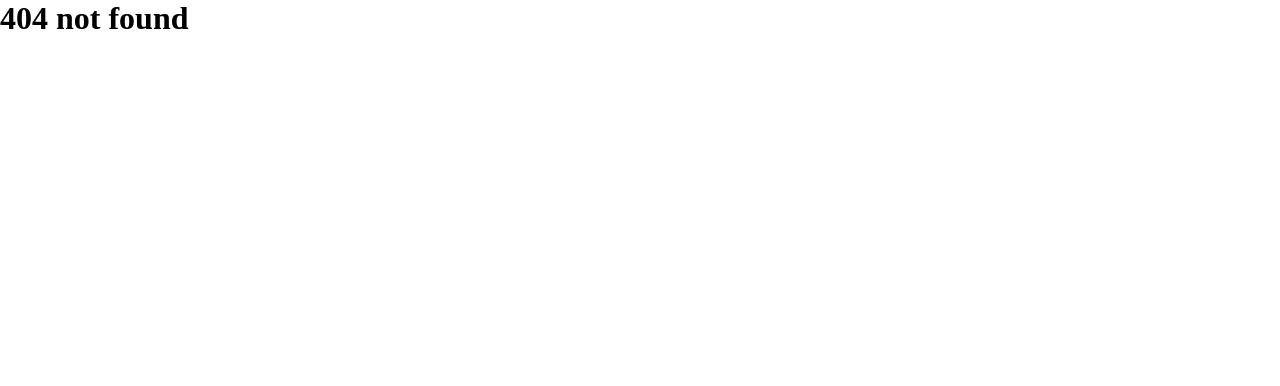
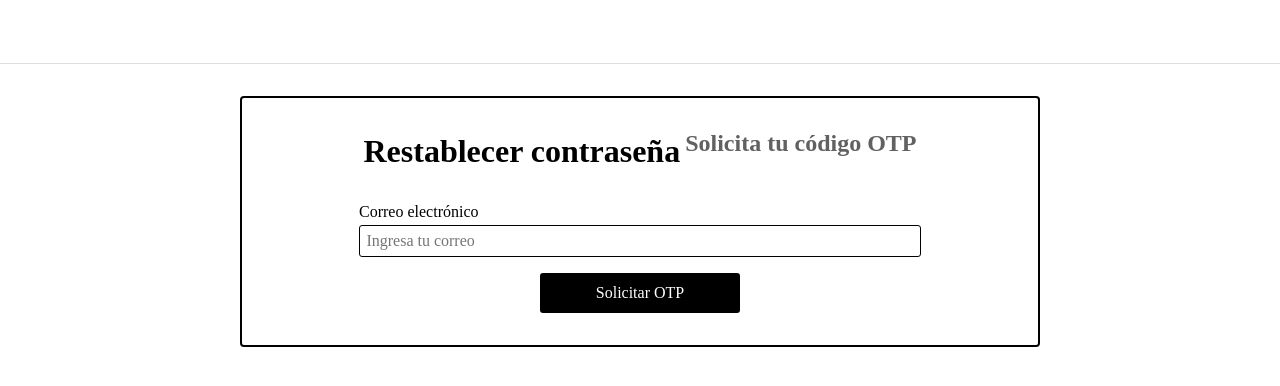
Before and after one commit to MerelesLautaro/Professional-Practice-Project-E-commerce, a React (Vite) app in the folder frontend/: page /send-otp in a window 1280 px wide. Before the commit this address had no page. Shown: the top 386 px of the page. Built offline with nearby package versions, Linux system fonts and the light colour scheme; a web font is replaced by a local one.

Commit message:
EC-30 | AUT-004 - Implementa solicitud de OTP para restablecimiento de contraseña (/send-otp)

```diff
--- a/frontend/package.json
+++ b/frontend/package.json
@@ -16,6 +16,7 @@
     "react-dom": "^19.1.0",
     "react-icons": "^5.5.0",
     "react-router": "^7.6.2",
+    "react-router-dom": "^7.8.2",
     "yup": "^1.6.1"
   },
   "devDependencies": {
--- a/frontend/src/Pages/index.jsx
+++ b/frontend/src/Pages/index.jsx
@@ -1,4 +1,6 @@
-import RegisterScreen from "./register/RegisterScreen"
-import DashboardScreen from "./dashboard.jsx/DashboardScreen"
 
-export {RegisterScreen, DashboardScreen}
+import RegisterScreen from "./register/RegisterScreen";
+import DashboardScreen from "./dashboard.jsx/DashboardScreen";
+import SendOtpScreen from "./sendOtp/SendOtpScreen";
+
+export { RegisterScreen, DashboardScreen, SendOtpScreen };
--- /dev/null
+++ b/frontend/src/Pages/sendOtp/SendOtpScreen.jsx
@@ -0,0 +1,7 @@
+import SendOtp from "../../features/sendOtp/SendOtp";
+
+function SendOtpScreen() {
+  return <SendOtp />;
+}
+
+export default SendOtpScreen;
--- a/frontend/src/Router/index.jsx
+++ b/frontend/src/Router/index.jsx
@@ -1,5 +1,5 @@
 import { createBrowserRouter } from "react-router";
-import { RegisterScreen, DashboardScreen } from "../Pages";
+import { RegisterScreen, DashboardScreen, SendOtpScreen } from "../Pages";
 import MainLayout from "../shared/components/layouts/MainLayout";
 import DashboardLayout from "../shared/components/layouts/dashboard/DashboardLayout"
 
@@ -8,7 +8,8 @@ export const Router = createBrowserRouter([
     path: '/',
     element: <MainLayout />,
     children: [
-      { path: 'register', element: <RegisterScreen /> },
+  { path: 'register', element: <RegisterScreen /> },
+  { path: 'send-otp', element: <SendOtpScreen /> },
     ],
   },
 
--- /dev/null
+++ b/frontend/src/features/sendOtp/SendOtp.jsx
@@ -0,0 +1,54 @@
+import { Container, DynamicForm } from "../../shared/components";
+import * as Yup from "yup";
+import { useNavigate } from "react-router-dom";
+
+const formElements = [
+  {
+    type: "text",
+    name: "email",
+    label: "Correo electrónico",
+    placeholder: "Ingresa tu correo",
+  },
+  {
+    type: "button",
+    label: "Solicitar OTP",
+    submit: true,
+  },
+];
+
+const initialValues = {
+  email: "",
+};
+
+const validationSchema = Yup.object({
+  email: Yup.string()
+    .email("Formato de correo inválido")
+    .required("El correo es obligatorio"),
+});
+
+function SendOtp() {
+  const navigate = useNavigate();
+
+  const handleSubmit = async (values) => {
+    // Aquí iría la lógica para solicitar el OTP al backend
+    // Simulación de éxito
+    navigate("/verify-otp");
+  };
+
+  return (
+    <Container>
+      <div className="forms-title">
+        <h1>Restablecer contraseña</h1>
+        <h2>Solicita tu código OTP</h2>
+      </div>
+      <DynamicForm
+        elements={formElements}
+        initialValues={initialValues}
+        validationSchema={validationSchema}
+        onSubmit={handleSubmit}
+      />
+    </Container>
+  );
+}
+
+export default SendOtp;
```
Also changed, not shown: 1 other file (tests, documents, lock files or other folders).
